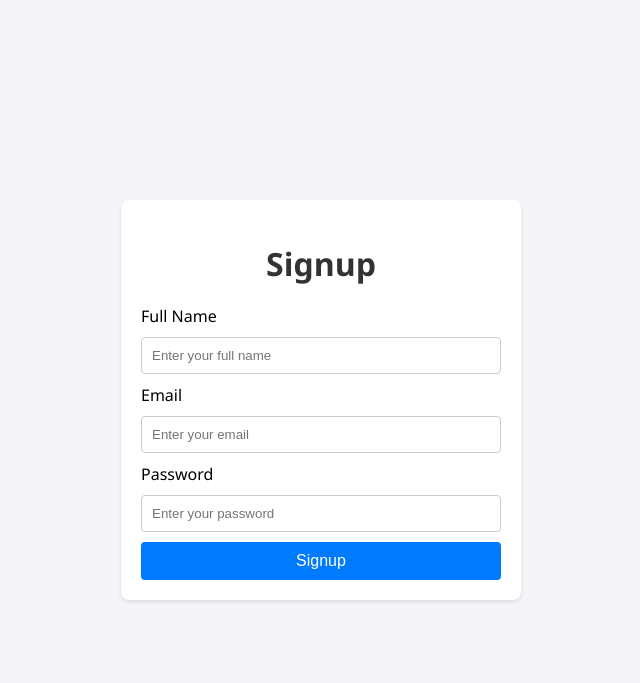
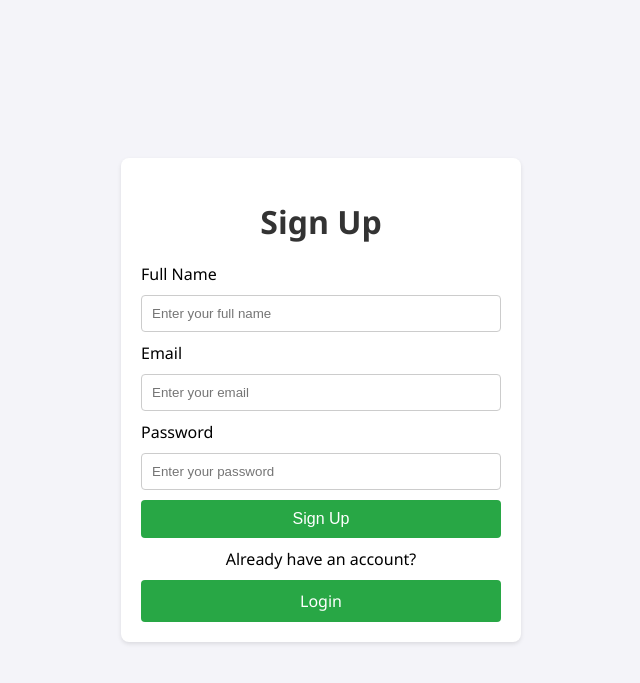
Before and after one commit to shailifadadu/LinkShrink, a Node server app: page /signup in a window 1280 px wide. Shown: the top 683 px of the page, without its empty margins (319-959 px from the left). Run offline with Node 20, Linux system fonts and the light colour scheme; some libraries are stand-ins or nearby versions.

Commit message:
Update login and signup pages

```diff
--- a/views/signup.ejs
+++ b/views/signup.ejs
@@ -44,7 +44,7 @@
         box-sizing: border-box;
       }
       button {
-        background-color: #007bff;
+        background-color: #28a745;
         color: white;
         padding: 10px;
         border: none;
@@ -53,16 +53,28 @@
         font-size: 1em;
       }
       button:hover {
-        background-color: #0056b3;
+        background-color: #218838;
+      }
+      a {
+        background-color: #28a745;
+        color: white;
+        padding: 10px;
+        border: none;
+        border-radius: 4px;
+        cursor: pointer;
+        font-size: 1em;
+      }
+      a:hover {
+        background-color: #218838;
       }
     </style>
     <meta charset="UTF-8" />
     <meta name="viewport" content="width=device-width, initial-scale=1.0" />
-    <title>Signup</title>
+    <title>Sign Up</title>
   </head>
   <body>
     <div class="container">
-      <h1>Signup</h1>
+      <h1>Sign Up</h1>
       <form action="/user" method="post">
         <label for="name">Full Name</label>
         <input
@@ -88,7 +100,8 @@
           id="password"
           placeholder="Enter your password"
         />
-        <button type="submit">Signup</button>
+        <button type="submit">Sign Up</button>
+        Already have an account? <a href="/login" style="text-decoration: none;">Login</a>
       </form>
     </div>
   </body>
```
Also changed, not shown: views/login.ejs (+13 -0 lines).
